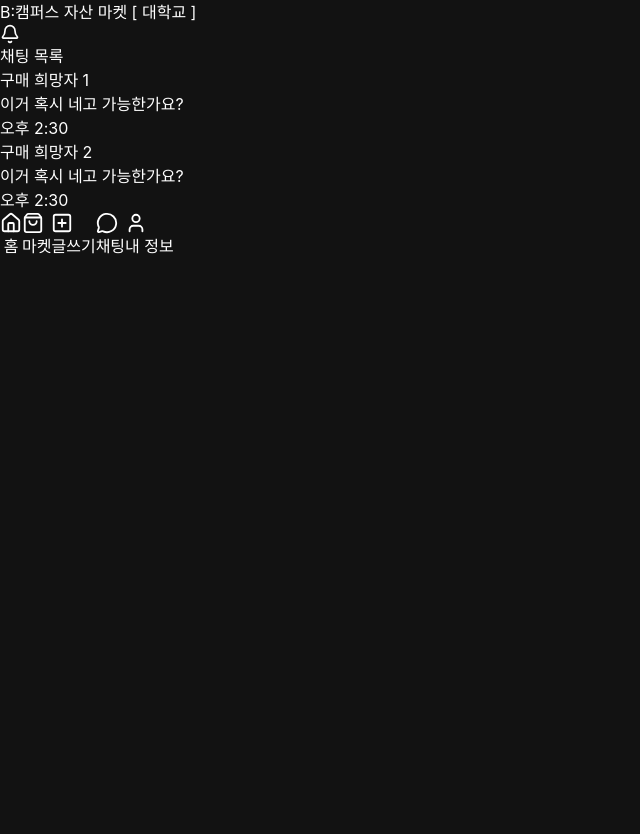
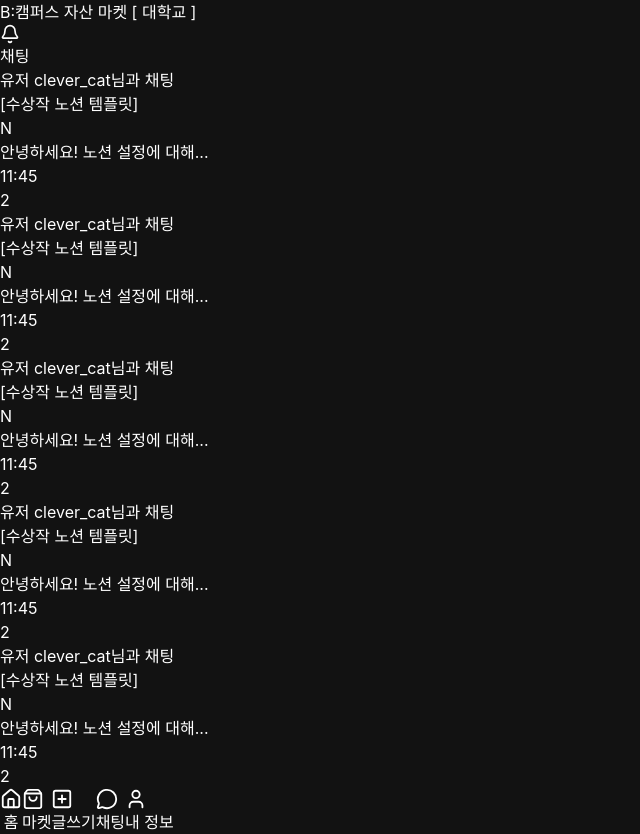
Before and after one commit to gye0me/Branding, a React (Vite) app: page / in a window 1280 px wide. Both pictures are taken after a click on the button "채팅". Shown: the whole page, without its empty margins (0-640 px from the left). Before the commit the page ends 800 px from the top, so only its background shows below. Built offline with nearby package versions, Linux system fonts and the light colour scheme.

Commit message:
마이페이지 김덕새 디자인 최종 반영

```diff
--- a/src/App.jsx
+++ b/src/App.jsx
@@ -17,7 +17,7 @@
       case 'market': return <Market />;
       case 'write': return <Write />;
       case 'chat': return <Chat />;
-      case 'profile': return <MyPage />;
+      case 'profile': return <Mypage />;
       default: return <HomeContent />;
     }
   };
--- a/src/pages/Chat.jsx
+++ b/src/pages/Chat.jsx
@@ -2,17 +2,24 @@
 
 const Chat = () => {
   return (
-    <div className="p-4">
-      <h2 className="text-xl font-bold mb-4">채팅 목록</h2>
-      <div className="divide-y">
-        {[1, 2].map((i) => (
-          <div key={i} className="py-4 flex items-center gap-3">
-            <div className="w-12 h-12 bg-gray-200 rounded-full" />
-            <div className="flex-1">
-              <p className="font-bold text-sm">구매 희망자 {i}</p>
-              <p className="text-xs text-gray-500">이거 혹시 네고 가능한가요?</p>
+    <div className="p-4 bg-gray-50 min-h-screen">
+      <h2 className="text-xl font-bold mb-4">채팅</h2>
+      <div className="space-y-3">
+        {[1, 2, 3, 4, 5].map((i) => (
+          <div key={i} className="bg-white p-4 rounded-3xl shadow-sm border border-gray-100 flex items-center gap-4">
+            <div className="w-14 h-14 bg-orange-300 rounded-full flex-shrink-0" />
+            <div className="flex-1 min-w-0">
+              <p className="font-bold text-sm text-gray-900">유저 clever_cat님과 채팅</p>
+              <p className="text-xs text-gray-500 mb-1">[수상작 노션 템플릿]</p>
+              <div className="flex items-center gap-1">
+                <div className="w-5 h-5 bg-black rounded flex items-center justify-center text-white text-[10px]">N</div>
+                <p className="text-sm text-gray-700 truncate">안녕하세요! 노션 설정에 대해...</p>
+              </div>
             </div>
-            <span className="text-[10px] text-gray-400">오후 2:30</span>
+            <div className="text-right flex-shrink-0">
+              <p className="text-[11px] text-gray-400">11:45</p>
+              <div className="bg-teal-600 text-white text-[10px] w-5 h-5 rounded-full flex items-center justify-center ml-auto mt-1">2</div>
+            </div>
           </div>
         ))}
       </div>
--- a/src/pages/Mypage.jsx
+++ b/src/pages/Mypage.jsx
@@ -1,30 +1,64 @@
 import React from 'react';
 import { Settings, ShoppingBag, Heart, LogOut } from 'lucide-react';
 
-const MyPage = () => {
+const Mypage = () => {
   return (
-    <div className="p-6">
-      <div className="flex items-center gap-4 mb-8">
-        <div className="w-16 h-16 bg-teal-100 rounded-full flex items-center justify-center text-2xl">👤</div>
+    <div className="p-6 bg-white min-h-screen pb-24 font-sans">
+      {/* 1. 상단 프로필 (이름: 덕새 반영) */}
+      <div className="flex items-center gap-4 mb-6 pt-4">
+        <div className="relative">
+          <div className="w-16 h-16 bg-teal-100 rounded-full flex items-center justify-center text-2xl">👤</div>
+          <div className="absolute -bottom-1 left-1/2 -translate-x-1/2 bg-[#008485] text-white text-[9px] px-2 py-0.5 rounded-full font-bold whitespace-nowrap shadow-sm">
+            전문가
+          </div>
+        </div>
         <div>
-          <h2 className="text-lg font-bold">Heegu Kim</h2>
-          <p className="text-sm text-gray-500">덕성여자대학교 | 98°C</p>
+          <h2 className="text-lg font-bold text-gray-900">덕새</h2>
+          <p className="text-sm text-gray-500 font-medium">덕성여자대학교</p>
         </div>
       </div>
 
-      <div className="space-y-2">
+      {/* 2. 판매액 & 점수 섹션 */}
+      <div className="mb-8 bg-white rounded-2xl shadow-md flex divide-x divide-gray-100 py-5 border border-gray-50">
+        <div className="flex-1 text-center">
+          <p className="text-[10px] text-gray-400 mb-1 font-bold">총 판매액</p>
+          <p className="text-base font-extrabold text-gray-900">₩450,000</p>
+        </div>
+        <div className="flex-1 text-center">
+          <p className="text-[10px] text-gray-400 mb-1 font-bold">전문성 점수</p>
+          <p className="text-base font-extrabold text-[#008485]">99.5°C</p>
+        </div>
+      </div>
+
+      {/* 3. 내 자산 섹션 */}
+      <div className="mb-8 px-1">
+        <h2 className="font-bold text-sm text-gray-900 mb-4">내 자산</h2>
+        <div className="flex gap-3 overflow-x-auto pb-2 scrollbar-hide">
+          <div className="min-w-[130px] bg-white rounded-xl border border-gray-100 p-3 shadow-sm">
+            <div className="w-10 h-10 bg-orange-50 rounded-lg mb-2 flex items-center justify-center font-black text-gray-800 text-lg">N</div>
+            <p className="font-bold text-xs text-gray-900 truncate">노션 템플릿</p>
+            <p className="text-[10px] text-[#008485] font-bold">₩15,000</p>
+          </div>
+        </div>
+      </div>
+
+      {/* 4. 기존 메뉴 목록 (팀원 코드 유지) */}
+      <div className="space-y-2 border-t border-gray-50 pt-4 px-1">
         <div className="flex items-center gap-3 p-4 hover:bg-gray-50 rounded-xl cursor-pointer">
-          <ShoppingBag size={20} /> <span>판매 내역</span>
+          <ShoppingBag size={20} className="text-gray-500" />
+          <span className="text-sm font-medium text-gray-700">판매 내역</span>
         </div>
         <div className="flex items-center gap-3 p-4 hover:bg-gray-50 rounded-xl cursor-pointer">
-          <Heart size={20} /> <span>관심 목록</span>
+          <Heart size={20} className="text-gray-500" />
+          <span className="text-sm font-medium text-gray-700">관심 목록</span>
         </div>
         <div className="flex items-center gap-3 p-4 hover:bg-gray-50 rounded-xl cursor-pointer text-red-500">
-          <LogOut size={20} /> <span>로그아웃</span>
+          <LogOut size={20} />
+          <span className="text-sm font-medium">로그아웃</span>
         </div>
       </div>
     </div>
   );
 };
 
-export default MyPage;
+export default Mypage;
```
Also changed, not shown: 1 other file (tests, documents, lock files or other folders).
